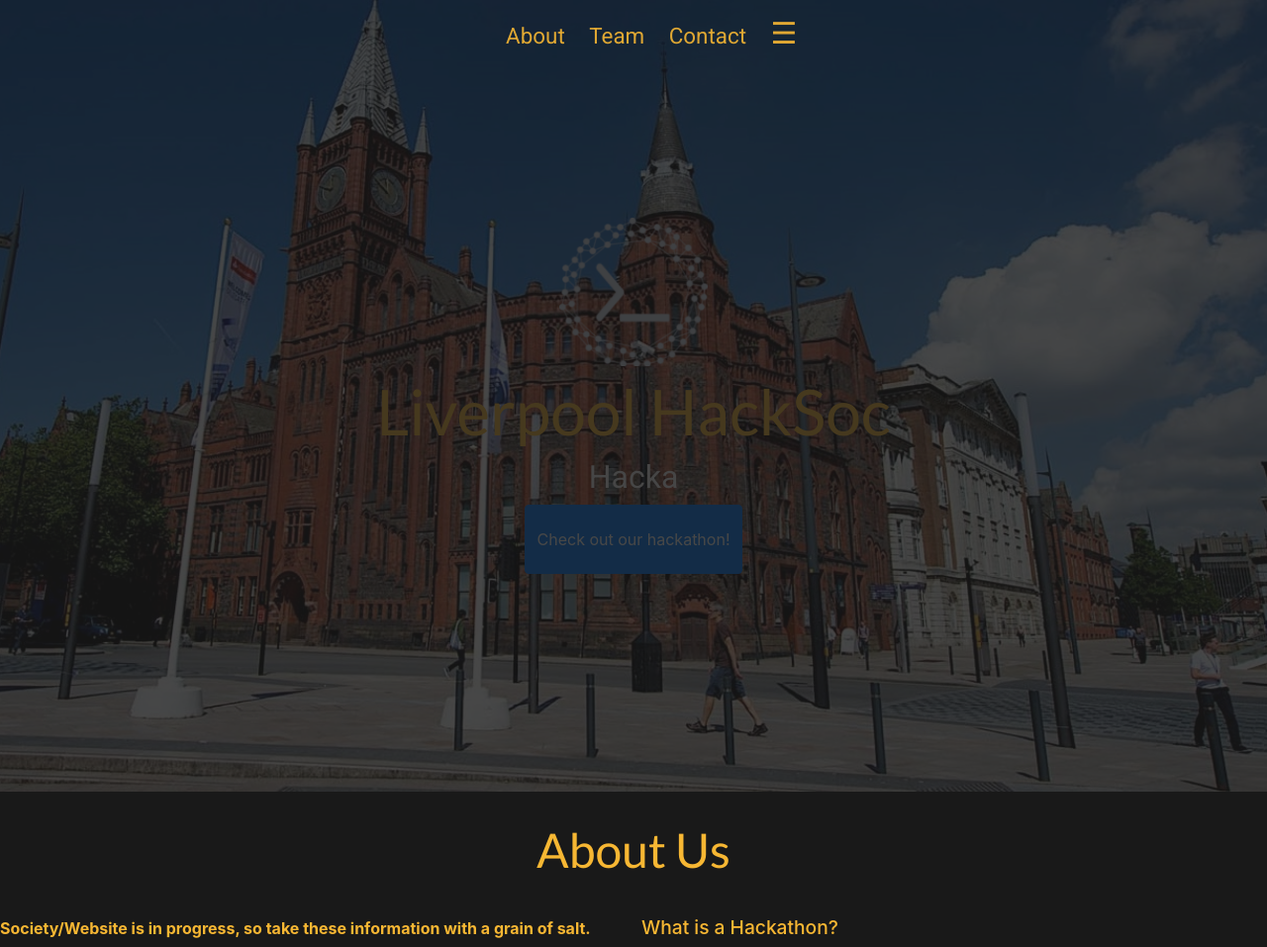
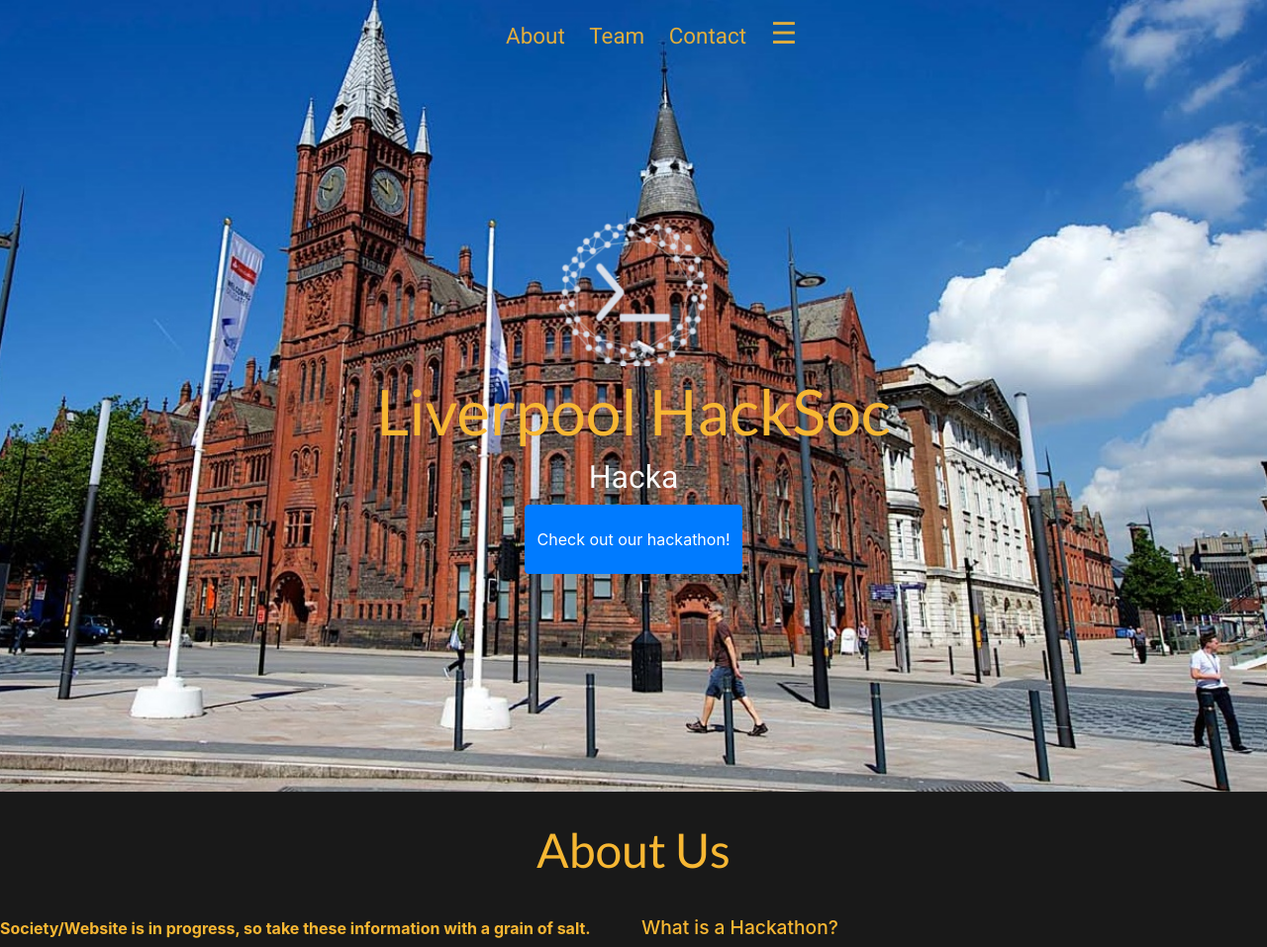
Before and after one commit to LivHackSoc/LivHackSoc.github.io, a PHP site: page / in a window 1280 px wide. Shown: the top 957 px of the page at 99% size. Run offline with PHP 8.4, Linux system fonts and the light colour scheme; some libraries are stand-ins or nearby versions.

Commit message:
Remove background opacity

```diff
--- a/stylesheet/landing.css
+++ b/stylesheet/landing.css
@@ -4,7 +4,6 @@
     margin: auto;
     /* https://images.unsplash.com/photo-1484807352052-23338990c6c6?ixlib=rb-0.3.5&ixid=eyJhcHBfaWQiOjEyMDd9&s=6f3cb0473315ed1eca1b47d280bb2ab1&auto=format&fit=crop&w=1950&q=80 */
     background: url(../assets/images/liverpool.jpg) no-repeat 50% 50%;
-    opacity: 0.2;
     display: table;
     top: 0;
     background-size: cover;
```
